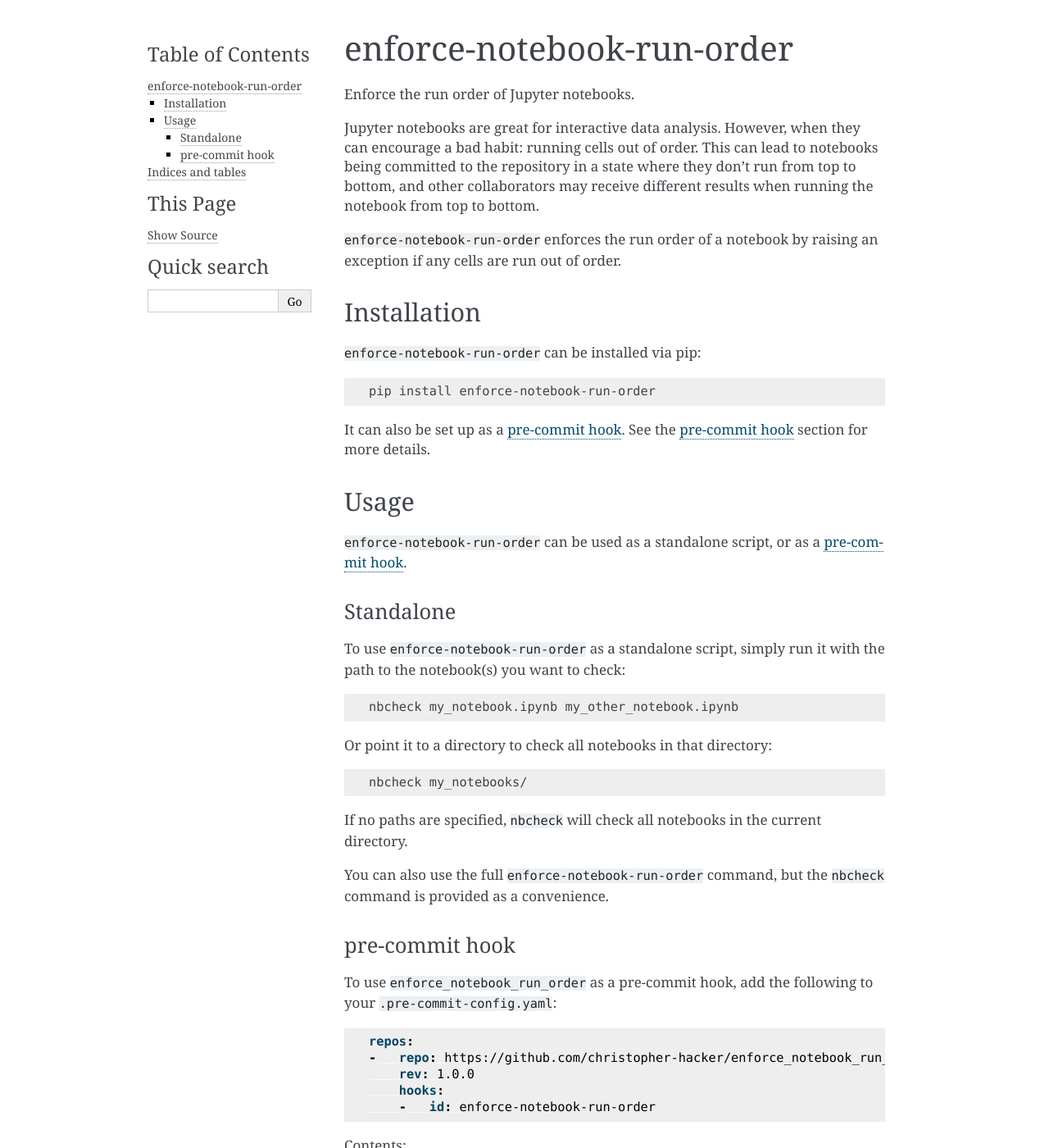
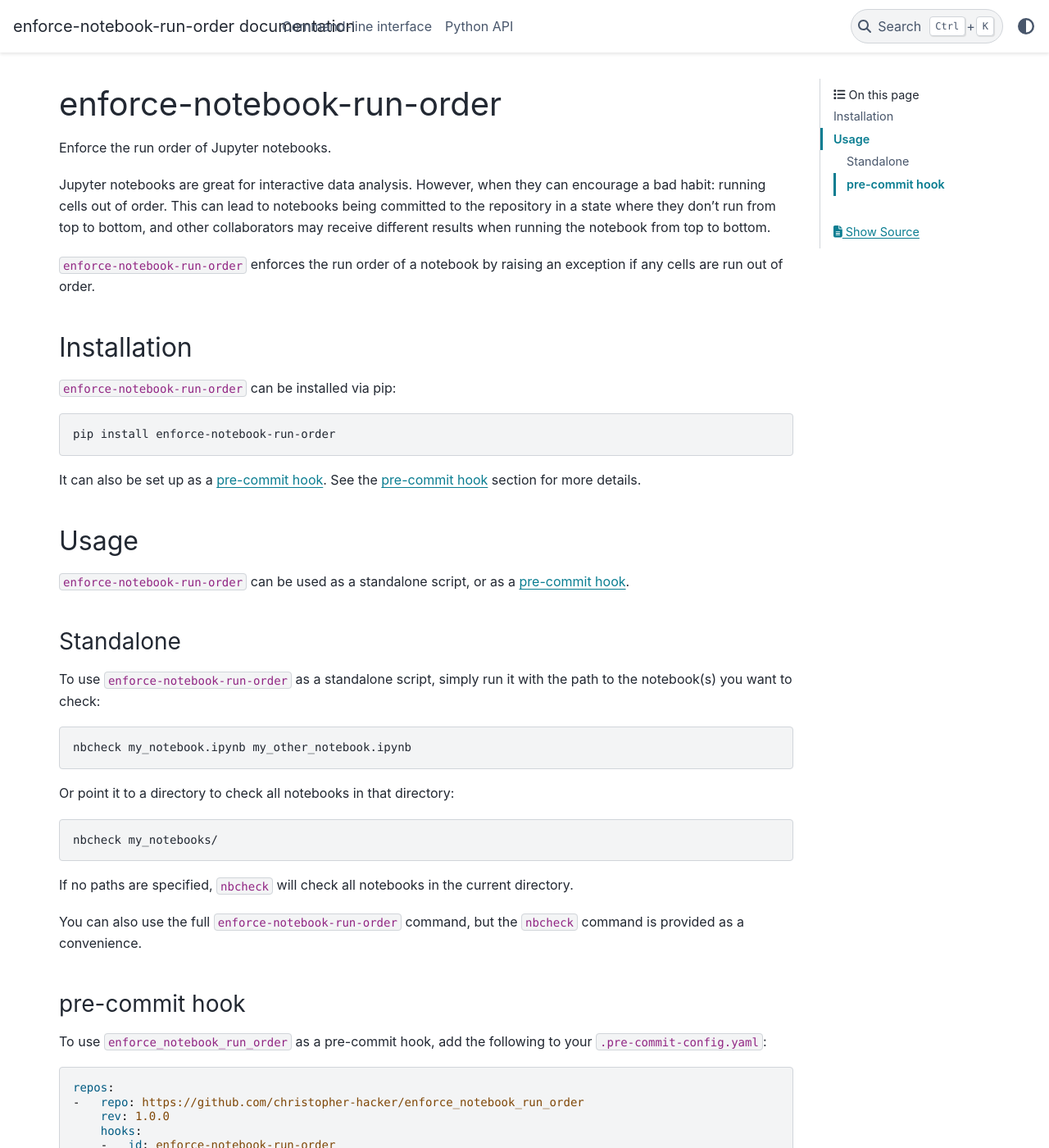
Before and after one commit to cmhac/enforce-notebook-run-order, a Sphinx documentation site: the page built from docs/index.rst, in a window 1280 px wide and 1400 px high. Shown: the whole window at 82% size. Built offline with Sphinx 7.4.7 and the PyData theme 0.15.4, drawn with Linux system fonts in a browser that asks for light colours; some of the changed text lies outside the part shown.

Commit message:
update docs and theme

```diff
--- a/docs/conf.py
+++ b/docs/conf.py
@@ -31,7 +31,7 @@
 # -- Options for HTML output -------------------------------------------------
 # https://www.sphinx-doc.org/en/master/usage/configuration.html#options-for-html-output
 
-html_theme = "alabaster"
+html_theme = "pydata_sphinx_theme"
 html_static_path = ["_static"]
 
 master_doc = "index"
--- a/docs/index.rst
+++ b/docs/index.rst
@@ -11,10 +11,3 @@
 
    cli
    python_api
-
-Indices and tables
-==================
-
-* :ref:`genindex`
-* :ref:`modindex`
-* :ref:`search`
```
